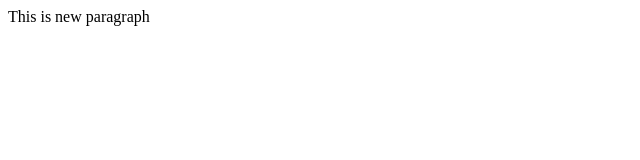
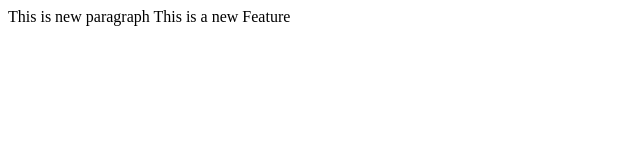
Before and after one commit to kadammanthan2056-maker/localrepo, a plain HTML site: page index.html in a window 1280 px wide. Shown: the whole page, without its empty margins (0-640 px from the left). Drawn offline with Linux system fonts and the light colour scheme.

Commit message:
add new text

```diff
--- a/index.html
+++ b/index.html
@@ -1 +1,2 @@
 <pr>This is new paragraph </pr>
+<pr>This is a new Feature</pr>
```
